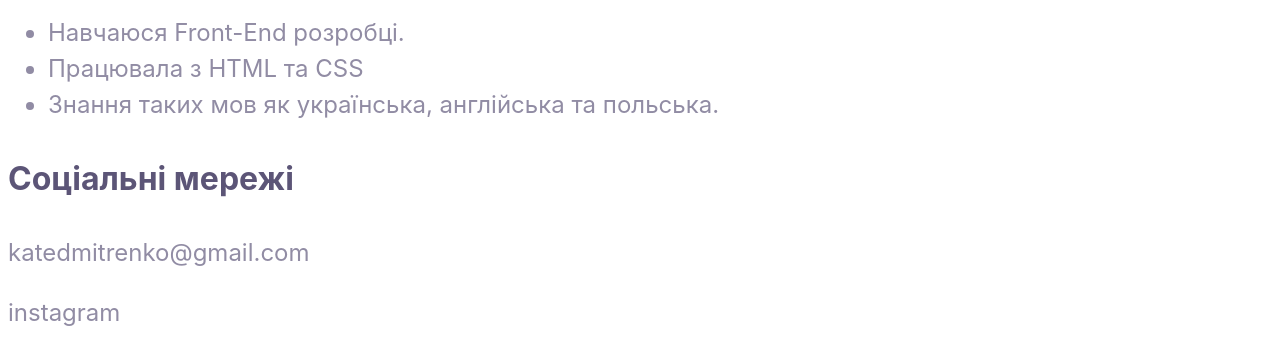
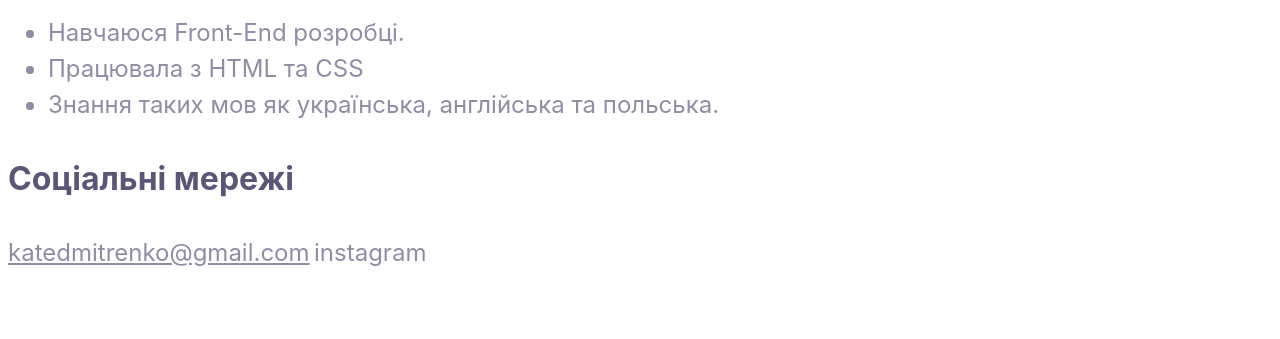
Before and after one commit to Cattarinaa/Resume, a plain HTML site: page index.html in a window 1280 px wide. Shown: the part 586-925 px from the top of the page. After the commit the page ends 865 px from the top, so only its background shows below. Drawn offline with Linux system fonts and the light colour scheme.

Commit message:
change p to a on mail information

```diff
--- a/index.html
+++ b/index.html
@@ -19,7 +19,7 @@
             <li class="resume_item3">Знання таких мов як українська, англійська та польська.</li>
         </ul>
         <h3 class="resume_item2">Соціальні мережі</h3>
-        <p class="resume_item3">katedmitrenko@gmail.com</p>
+        <a href="mailto:katedmitrenko@gmail.com"  class="resume_item3">katedmitrenko@gmail.com</a>
         <a href="https://www.instagram.com/cattarin.a/" class="link">instagram</a>
     </body>
 </html>
```
